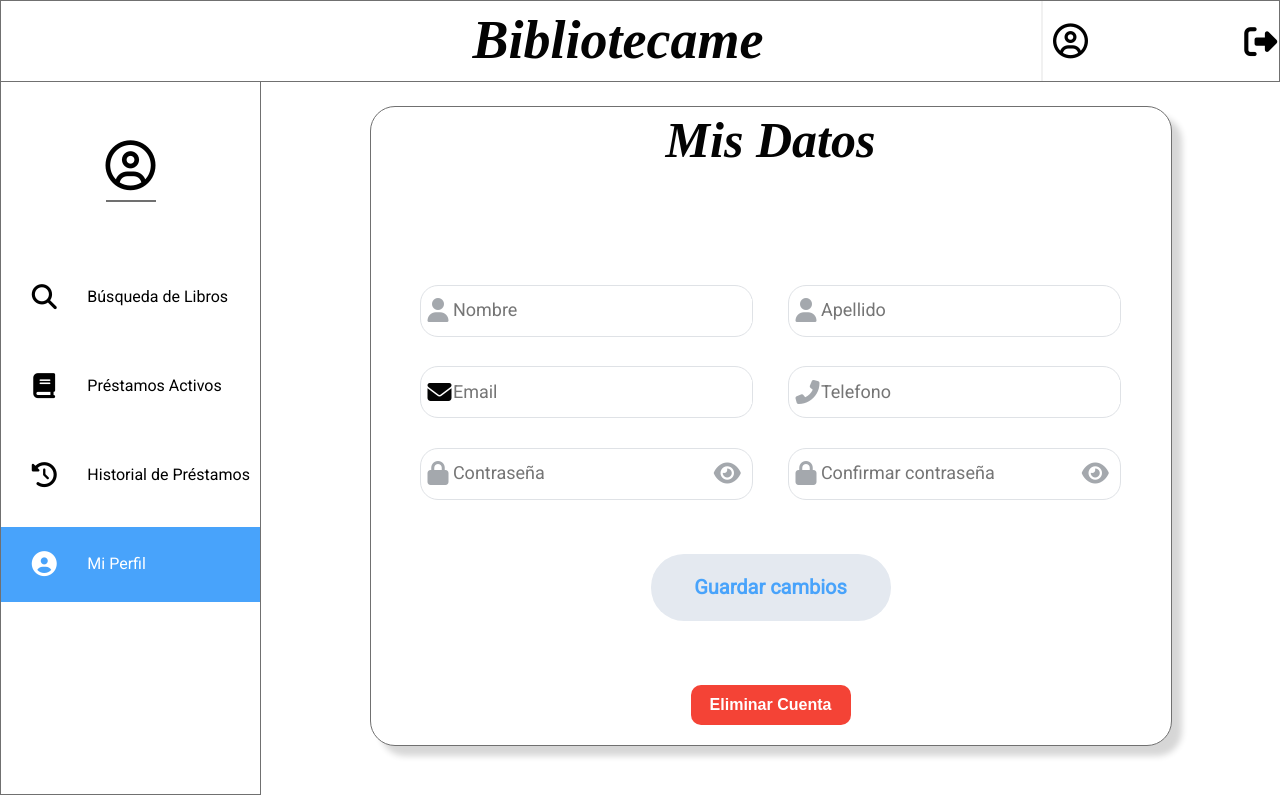
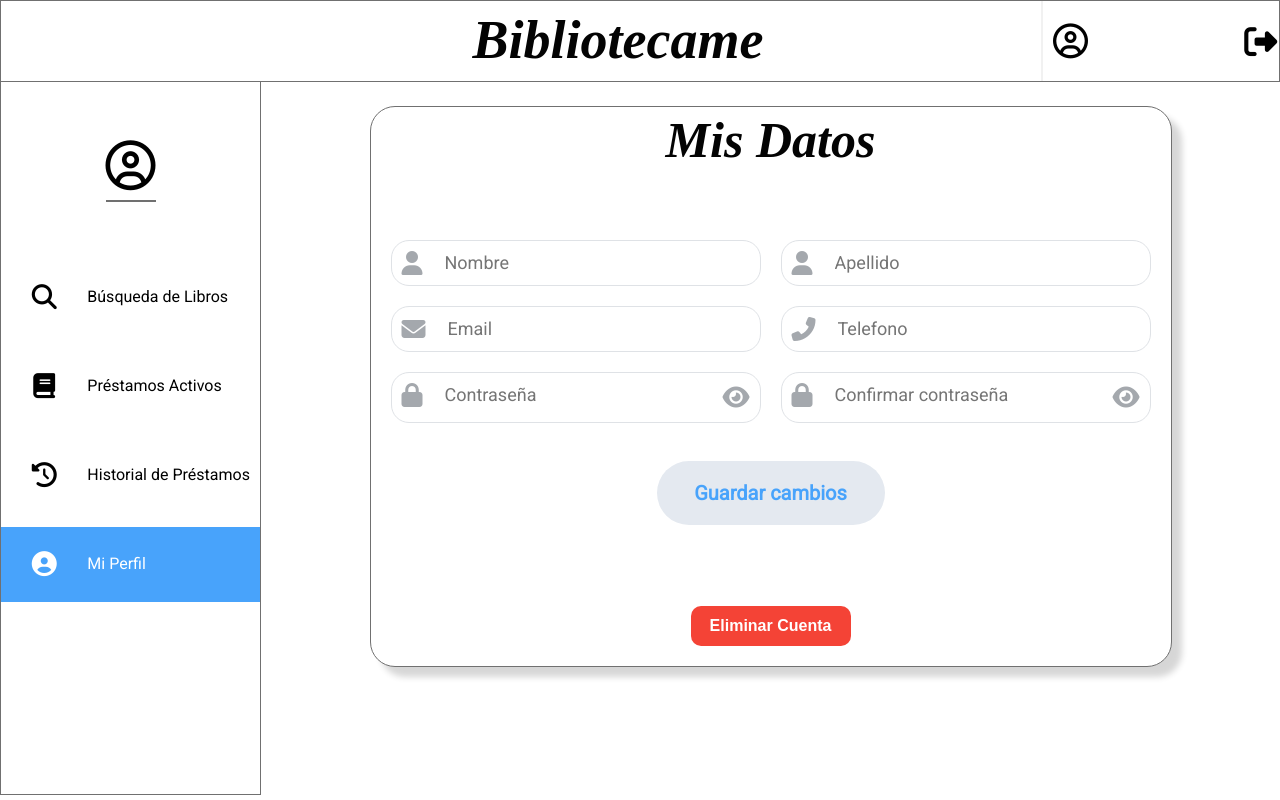
Before and after one commit to GustavoCarvallo/bibliotecame-front, a React (Create React App) app: page /profile in a window 1280 px wide. Built offline with nearby package versions, Linux system fonts and the light colour scheme; no server answers; sample sign-in values are in the browser's storage; a web font is replaced by a local one.

Commit message:
Fixed input with icon and forms layout.

```diff
--- a/src/Book/SearchBook/SearchBook.tsx
+++ b/src/Book/SearchBook/SearchBook.tsx
@@ -48,7 +48,7 @@ const SearchBook = (props: Props) => {
     }
 
     return (
-        <>
+        <div className="search-book-screen">
             <div className={"book-search-container"}>
                 <InputWithIcon icon={'fas fa-search'}
                                value={searchFilter}
@@ -64,7 +64,7 @@ const SearchBook = (props: Props) => {
                                  openBookDetails={props.openBookDetails}
                                  changePage={changePage}/>
             </div>
-        </>
+        </div>
     )
 }
 
--- a/src/Login/Login.tsx
+++ b/src/Login/Login.tsx
@@ -43,7 +43,7 @@ function Login() {
             <div className="Rectangle-1">
                 <h2 className="sub-title"> Iniciar Sesión</h2>
                 <LoginForm whereTo="/home"/>
-                <div className={"register-button"}>
+                    <div className={"register-button"}>
                     <Link to={'signup'}>
                         <span>¿Deseas Registrarte?</span>
                     </Link>
--- a/src/Login/LoginForm.tsx
+++ b/src/Login/LoginForm.tsx
@@ -45,10 +45,10 @@ function LoginForm(props: Props){
 
 
     return (
-        <div className={"login-form"}>
+        <div className={"login-form-screen"}>
             <ErrorBox error={error} show={error !== ""}/>
-            <form onSubmit={handleSubmit}>
-                <div className="box">
+            <form onSubmit={handleSubmit} className="login-form">
+                <div className="login-form-input-container">
                     <InputWithIcon icon={"fas fa-envelope icon"} onChange={e => setEmail(e.target.value)} value={email} placeholder={"Ingrese su correo electrónico"}/>
                     <InputWithIcon icon={"fas fa-lock icon"} isPassword={true} onChange={e => setPassword(e.target.value)} value={password} placeholder={"Ingrese su contraseña"}/>
                 </div>
--- a/src/Profile/EditProfile.css
+++ b/src/Profile/EditProfile.css
@@ -50,3 +50,14 @@
     display: flex;
     flex: 1;
 }
+
+.edit-profile-grid {
+    width: inherit;
+    display: grid;
+    grid-template-columns: 1fr 1fr;
+    grid-gap: 20px;
+}
+
+.edit-profile-body {
+    padding: 20px;
+}
--- a/src/Profile/EditProfile.tsx
+++ b/src/Profile/EditProfile.tsx
@@ -4,6 +4,7 @@ import "./EditProfile.css"
 import ErrorBox from "../common/ErrorBox/ErrorBox";
 import {Profile} from "./Profile";
 import PasswordToggle from "../common/PasswordToggle";
+import InputWithIcon from "../common/InputWithIcon/InputWithIcon";
 
 
 type Props = {
@@ -104,47 +105,68 @@ const EditProfile = (props: Props) => {
     return (
         <div className={"edit-profile-screen"}>
             <div className={"update-profile-title"}>{'Mis Datos'}</div>
-            <div>
+            <div className={"edit-profile-body"}>
                 <div className={"box"}>
                     {errorChecker(errors)}
                 </div>
-                <div className="box">
+                <div className="edit-profile-grid">
+                    <InputWithIcon icon={"fas fa-user"}
+                                   placeholder={"Nombre"}
+                                   value={props.profile.firstName}
+                                   onChange={event => props.setProfile({...props.profile, firstName: event.target.value})}/>
 
-                    <div className="rectangle-2">
-                        <i className="fas fa-user edit-profile-grey-icon"/>
-                        <input className="input" placeholder="Nombre" value={props.profile.firstName}
-                               onChange={event => props.setProfile({...props.profile, firstName: event.target.value})}/>
-                    </div>
-                    <div className="rectangle-2">
-                        <i className="fas fa-user edit-profile-grey-icon"/>
-                        <input className="input" placeholder="Apellido" value={props.profile.lastName}
-                               onChange={event => props.setProfile({...props.profile, lastName: event.target.value})}/>
-                    </div>
-                    <div className="rectangle-2">
-                        <i className="fas fa-envelope edit-profile-black-icon"/>
-                        <input className="input" placeholder="Email" readOnly value={props.profile.email}/>
-                    </div>
-                    <div className="rectangle-2">
-                        <i className="fas fa-phone-alt edit-profile-grey-icon"/>
-                        <input className="input" placeholder="Telefono" value={props.profile.phoneNumber}
-                               onChange={event => props.setProfile({...props.profile, phoneNumber: event.target.value})}/>
-                    </div>
-                    <div className="rectangle-2">
-                        <i className="fas fa-lock edit-profile-grey-icon"/>
-                        <input className="input" placeholder="Contraseña"
-                               onChange={event => props.setProfile({...props.profile, password: event.target.value})}
-                               type={PasswordInputType.toString()}
+                    {/*<div className="rectangle-2">*/}
+                    {/*    <i className="fas fa-user edit-profile-grey-icon"/>*/}
+                    {/*    <input className="input" placeholder="Nombre" value={props.profile.firstName}*/}
+                    {/*           onChange={event => props.setProfile({...props.profile, firstName: event.target.value})}/>*/}
+                    {/*</div>*/}
+                    {/*<div className="rectangle-2">*/}
+                    {/*    <i className="fas fa-user edit-profile-grey-icon"/>*/}
+                        <InputWithIcon icon={"fas fa-user"}
+                                       placeholder="Apellido"
+                                       value={props.profile.lastName}
+                                       onChange={event => props.setProfile({...props.profile, lastName: event.target.value})}/>
+                    {/*</div>*/}
+                    {/*<div className="rectangle-2">*/}
+                    {/*    <i className="fas fa-envelope edit-profile-black-icon"/>*/}
+                        <InputWithIcon
+                            // className="input"
+                            icon={"fas fa-envelope"}
+                            placeholder="Email"
+                            readonly={true}
+                            value={props.profile.email}/>
+                    {/*</div>*/}
+                    {/*<div className="rectangle-2">*/}
+                    {/*    <i className="fas fa-phone-alt edit-profile-grey-icon"/>*/}
+                        <InputWithIcon
+                            // className="input"
+                            icon={"fas fa-phone-alt"}
+                            placeholder="Telefono"
+                            value={props.profile.phoneNumber}
+                            onChange={event => props.setProfile({...props.profile, phoneNumber: event.target.value})}/>
+                    {/*</div>*/}
+                    {/*<div className="rectangle-2">*/}
+                    {/*    <i className="fas fa-lock edit-profile-grey-icon"/>*/}
+                        <InputWithIcon
+                            // className="input"
+                            icon={"fas fa-lock"}
+                            placeholder="Contraseña"
+                            onChange={event => props.setProfile({...props.profile, password: event.target.value})}
+                            isPassword={true}/>
+                        {/*<span className="icon">{ToggleIcon}</span>*/}
+                    {/*</div>*/}
+                    {/*<div className="rectangle-2">*/}
+                    {/*    <i className="fas fa-lock edit-profile-grey-icon"/>*/}
+                        <InputWithIcon
+                            // className="input"
+                            icon={"fas fa-lock"}
+                            placeholder="Confirmar contraseña"
+                            isPassword={true}
+                            value={confirmPassword}
+                            onChange={event => setConfirmPassword(event.target.value)}
                         />
-                        <span className="icon">{ToggleIcon}</span>
-                    </div>
-                    <div className="rectangle-2">
-                        <i className="fas fa-lock edit-profile-grey-icon"/>
-                        <input className="input" placeholder="Confirmar contraseña" value={confirmPassword}
-                               onChange={event => setConfirmPassword(event.target.value)}
-                               type={PasswordInputType2.toString()}
-                        />
-                        <span className="icon">{ToggleIcon2}</span>
-                    </div>
+                        {/*<span className="icon">{ToggleIcon2}</span>*/}
+                    {/*</div>*/}
                 </div>
                 <button className="rectangle-6" onClick={handleSubmit}>
                     <p className="save-button">{'Guardar cambios'}</p>
--- a/src/common/InputWithIcon/InputWithIcon.css
+++ b/src/common/InputWithIcon/InputWithIcon.css
@@ -1,86 +1,90 @@
-/*.field-container {*/
-/*    border: solid 1px #dfe2e6;*/
-/*    border-radius: 18px;*/
-/*    display: grid;*/
-/*    grid-template-columns: 1fr 10fr;*/
-/*    padding: 10px;*/
-/*}*/
-
-.field-container{
+.generic-field-container{
     border-radius: 18px;
     border: solid 1px #dfe2e6;
     background-color: #ffffff;
-    /*margin-bottom: 7%;*/
     display: flex;
-    /*flex-wrap: wrap;*/
-    /*margin-right: auto;*/
-    /*margin-left: auto;*/
+    justify-content: space-evenly;
+    padding: 10px;
+    width: inherit;
 }
 
-.field-container.toRight{
+.generic-field-container.toRight{
     flex-direction: row-reverse;
 }
 
-.toRight .input{
-    margin-left: 2%;
-}
-
-.input {
-    width: 80%;
-    height: 22px;
+.generic-field-container .generic-input,.generic-password-input {
     font-family: Roboto, serif;
     font-size: 18px;
-    font-weight: normal;
-    font-stretch: normal;
-    font-style: normal;
-    line-height: 2.81;
-    letter-spacing: normal;
     text-align: left;
     color: #111111;
     border: none;
-    margin-top: auto;
-    margin-bottom: auto;
-    margin-left: 0;
+    outline: none;
+    width: 100%;
 }
 
-.input:focus, .Password:focus{
-    outline: none;
-
+.generic-field-container .generic-field-input-container {
+    padding: 0 20px;
+    flex-grow: 5;
 }
 
-.field-container-disabled {
-    border: solid 1px #dfe2e6;
-    background-color: #f1f1f1;
-    border-radius: 18px;
-    margin-bottom: 7%;
-    display: flex;
-    flex-wrap: wrap;
-    margin-right: auto;
-    margin-left: auto;
-}
+/*.toRight .input{*/
+/*    margin-left: 2%;*/
+/*}*/
+
+/*.input {*/
+/*    width: 80%;*/
+/*    height: 22px;*/
+/*    font-family: Roboto, serif;*/
+/*    font-size: 18px;*/
+/*    font-weight: normal;*/
+/*    font-stretch: normal;*/
+/*    font-style: normal;*/
+/*    line-height: 2.81;*/
+/*    letter-spacing: normal;*/
+/*    text-align: left;*/
+/*    color: #111111;*/
+/*    border: none;*/
+/*    margin-top: auto;*/
+/*    margin-bottom: auto;*/
+/*    margin-left: 0;*/
+/*}*/
+
+/*.input:focus, .Password:focus{*/
+/*    outline: none;*/
+
+/*}*/
+
+/*.field-container-disabled {*/
+/*    border: solid 1px #dfe2e6;*/
+/*    background-color: #f1f1f1;*/
+/*    border-radius: 18px;*/
+/*    margin-bottom: 7%;*/
+/*    display: flex;*/
+/*    flex-wrap: wrap;*/
+/*    margin-right: auto;*/
+/*    margin-left: auto;*/
+/*}*/
 
 
-.icon {
+.generic-field-container .generic-field-icon {
     object-fit: contain;
     color: #a4a8ad;
     font-size: x-large;
-    width: 15%;
-    margin: auto;
 }
 
-.Password{
-    width: 65%;
-    height: 22px;
-    font-family: Roboto, serif;
-    font-size: 18px;
-    font-weight: normal;
-    font-stretch: normal;
-    font-style: normal;
-    line-height: 2.81;
-    letter-spacing: normal;
-    text-align: left;
-    color: #111111;
-    border: none;
-    margin-top: auto;
-    margin-bottom: auto;
-}
+/*.password{*/
+/*    width: 65%;*/
+/*    height: 22px;*/
+/*    font-family: Roboto, serif;*/
+/*    font-size: 18px;*/
+/*    font-weight: normal;*/
+/*    font-stretch: normal;*/
+/*    font-style: normal;*/
+/*    line-height: 2.81;*/
+/*    letter-spacing: normal;*/
+/*    text-align: left;*/
+/*    color: #111111;*/
+/*    border: none;*/
+/*    margin-top: auto;*/
+/*    margin-bottom: auto;*/
+/*}*/
--- a/src/common/InputWithIcon/InputWithIcon.tsx
+++ b/src/common/InputWithIcon/InputWithIcon.tsx
@@ -5,27 +5,33 @@ import PasswordToggle from "../PasswordToggle";
 type Props = {
     disabled?: boolean,
     value?: string,
-    onChange?: (event: any)=>void,
+    onChange?: (event: any) => void,
     icon: string,
     placeholder?: string,
     isPassword?: boolean,
     rightIcon?: boolean
+    readonly?: boolean,
 }
 
 const InputWithIcon = (props: Props) => {
 
     const [PasswordInputType, ToggleIcon] = PasswordToggle();
 
-    return(
-        <div className={"field-container" + (props.disabled? "-disabled":"") + ((!props.isPassword&&props.rightIcon)? " toRight": "")}>
-            <i className={`${props.icon} icon`} style={{color: props.value && props.value !== "" ? '#030303' : '#a4a8ad'}}/>
-            <input className={props.isPassword? "Password": "input"}
-                   disabled={props.disabled}
-                   type={props.isPassword? PasswordInputType.toString(): 'text'}
-                   value={props.value}
-                   onChange={props.onChange}
-                   placeholder={props.placeholder}/>
-            <span className="icon" hidden={!props.isPassword}>{ToggleIcon}</span>
+    return (
+        <div
+            className={"generic-field-container" + (props.disabled ? " disabled" : "") + ((!props.isPassword && props.rightIcon) ? " toRight" : "")}>
+            <i className={`${props.icon} generic-field-icon`}
+               style={{color: props.value && props.value !== "" ? '#030303' : '#a4a8ad'}}/>
+            <div className="generic-field-input-container">
+                <input className={props.isPassword ? "generic-password-input" : "generic-input"}
+                       disabled={props.disabled}
+                       type={props.isPassword ? PasswordInputType.toString() : 'text'}
+                       value={props.value}
+                       onChange={props.onChange}
+                       readOnly={props.readonly}
+                       placeholder={props.placeholder}/>
+            </div>
+            <span className="generic-field-icon" hidden={!props.isPassword}>{ToggleIcon}</span>
         </div>
     )
 }
--- a/src/signUp/UserForm.tsx
+++ b/src/signUp/UserForm.tsx
@@ -88,7 +88,7 @@ const UserForm = () => {
         <div className={"form-content"}>
             <ErrorBox error={error} show={error !== ""}/>
             <form onSubmit={handleSubmit}>
-                <div className="inputs">
+                <div className="signup-input-container">
                     <InputWithIcon icon={"fas fa-user"} value={user.firstName} onChange={e => onChangeUser(e.target.value, 1)} placeholder={"Nombre"}/>
                     <InputWithIcon icon={"fas fa-user"} value={user.lastName} onChange={e => onChangeUser(e.target.value, 2)} placeholder={"Apellido"}/>
                     <InputWithIcon icon={"fas fa-envelope"} value={user.email} onChange={e => onChangeUser(e.target.value, 3)} placeholder={"Correo Electrónico"}/>
```
Also changed, not shown: src/Book/SearchBook/SearchBook.css (+9 -4 lines), src/Login/Login.css (+14 -7 lines), src/signUp/SignUp.css (+4 -5 lines).
